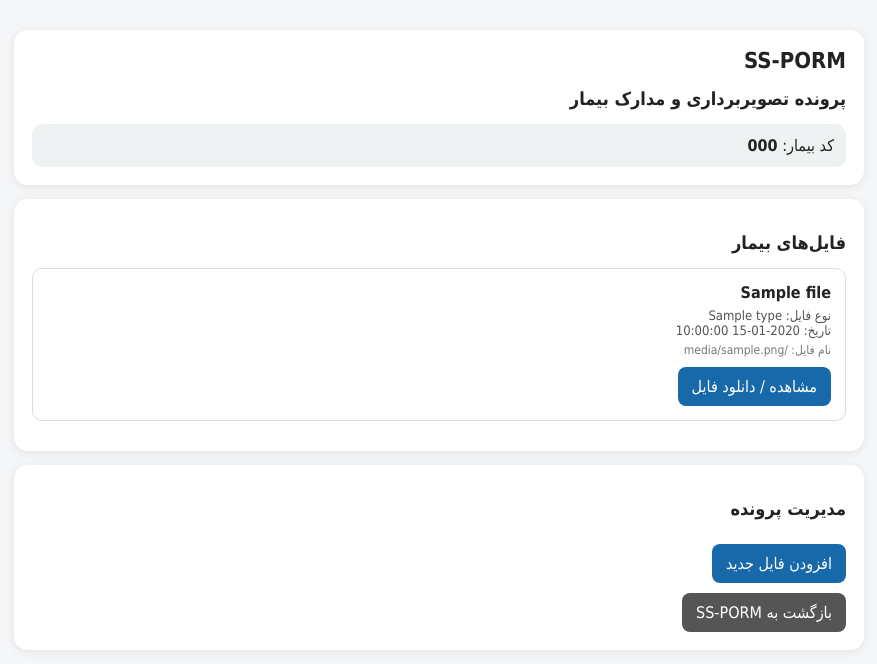
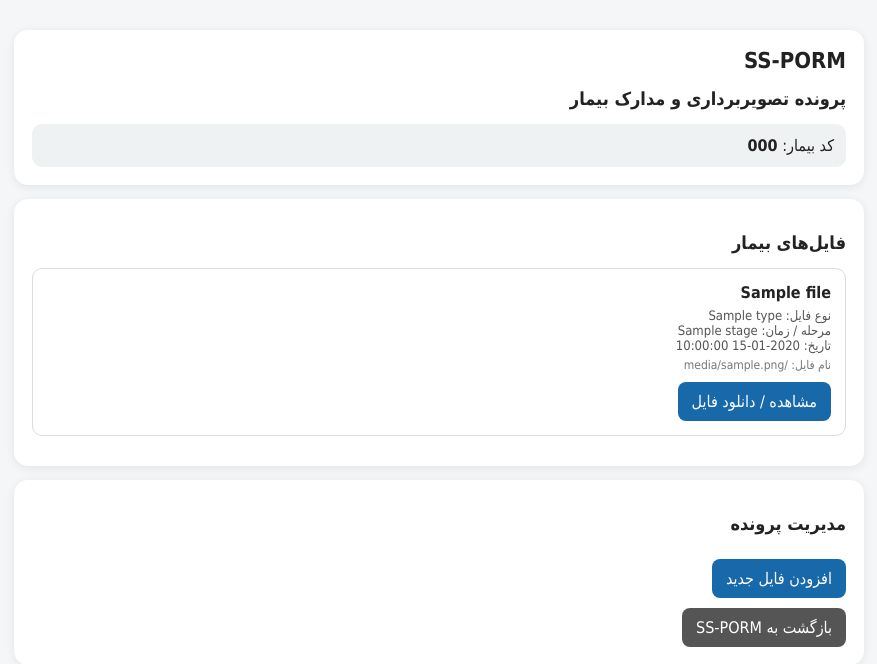
Before and after one commit to ssaeedinia-star/SS-PORM, a Flask app: template templates/patient.html in a window 1280 px wide. Shown: the top 664 px of the page, without its empty margins (201-1078 px from the left). Run offline with Flask 3, Linux system fonts and the light colour scheme; the template is opened without the code that fills it: most values are stand-ins (such as "Sample title", 1, 10 or a date in 2020).

Commit message:
Update patient.html

```diff
--- a/templates/patient.html
+++ b/templates/patient.html
@@ -149,6 +149,12 @@
 <br>
 {% endif %}
 
+{% if file.stage %}
+مرحله / زمان:
+{{ file.stage }}
+<br>
+{% endif %}
+
 {% if file.date %}
 تاریخ:
 {{ file.date }}
```
Lines whose indentation alone changed are shown as unchanged.
